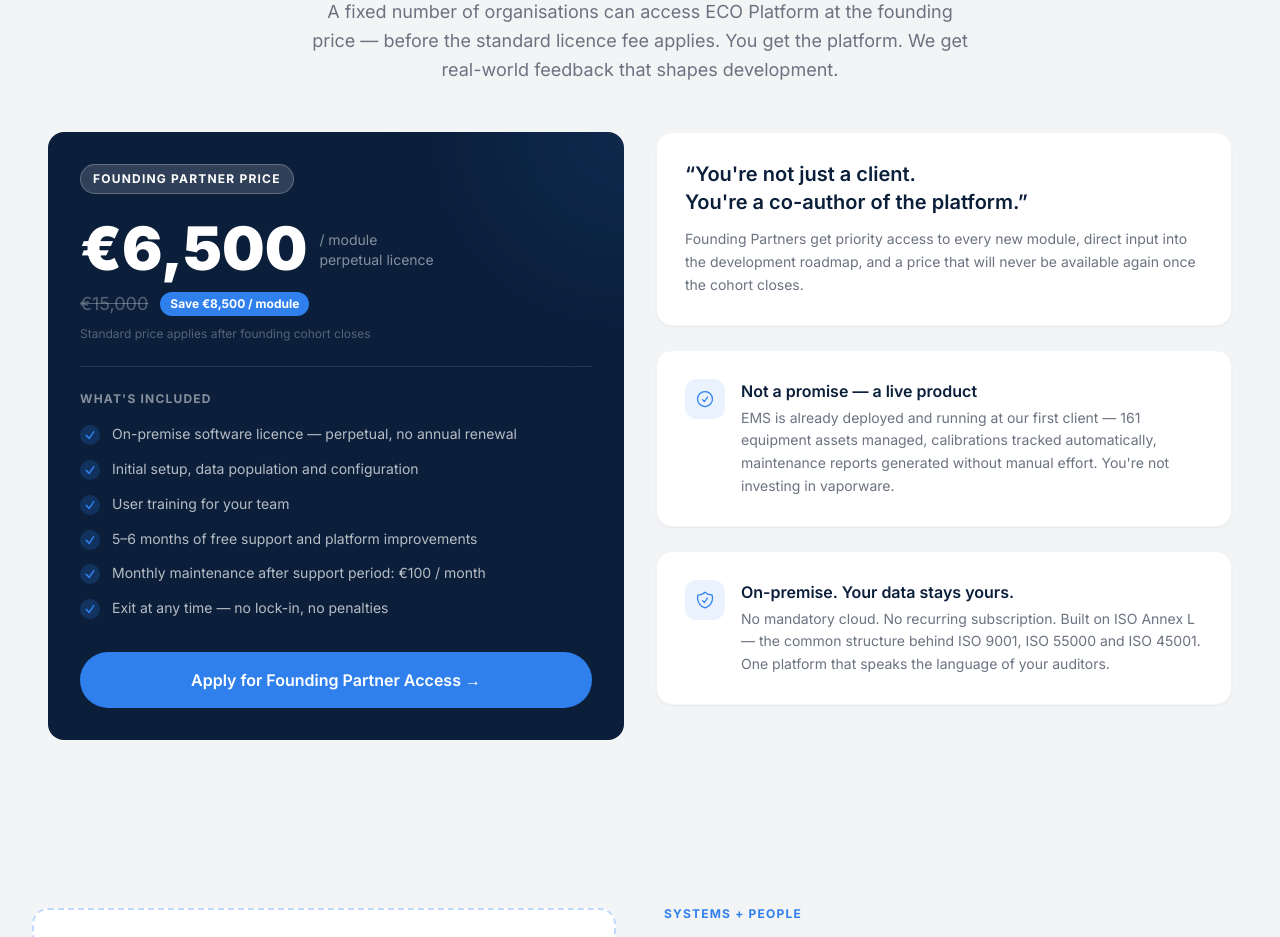
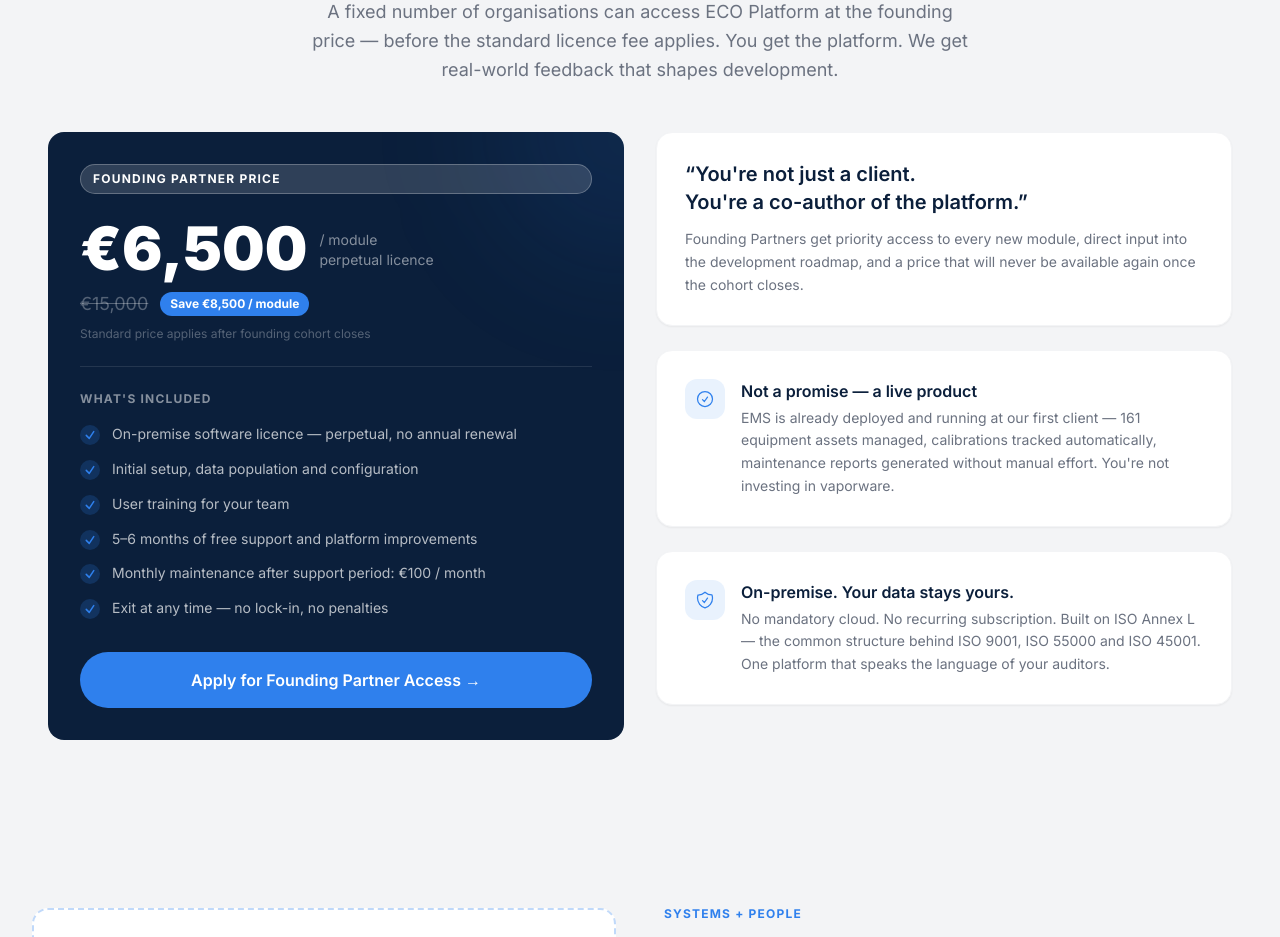
Before and after one commit to GhermanClaudiu/adaptiveops-website, a Next.js app: page /solutions in a window 1280 px wide. Shown: the part 4000-4937 px from the top of the page. Built offline with nearby package versions, Linux system fonts and the light colour scheme; no server answers.

Commit message:
Fix column height alignment on Founding Partners section

```diff
--- a/components/solutions/FoundingPartners.tsx
+++ b/components/solutions/FoundingPartners.tsx
@@ -30,14 +30,14 @@
           </div>
         </FadeUp>
 
-        <div className="grid grid-cols-1 lg:grid-cols-2 gap-8 items-start">
+        <div className="grid grid-cols-1 lg:grid-cols-2 gap-8 items-stretch">
           {/* Pricing card */}
-          <FadeUp>
-            <div className="bg-primary rounded-2xl p-8 relative overflow-hidden">
+          <FadeUp className="h-full">
+            <div className="bg-primary rounded-2xl p-8 relative overflow-hidden h-full flex flex-col">
               {/* Background glow */}
               <div className="absolute top-0 right-0 w-64 h-64 bg-accent/10 rounded-full blur-3xl -translate-y-1/2 translate-x-1/2" />
 
-              <div className="relative">
+              <div className="relative flex flex-col flex-1">
                 <span className="inline-block bg-white/15 border border-white/25 text-white text-xs font-bold tracking-widest uppercase px-3 py-1.5 rounded-full mb-6">
                   Founding Partner Price
                 </span>
@@ -66,7 +66,7 @@
                 <p className="text-white/50 text-xs font-bold uppercase tracking-widest mb-4">
                   What&apos;s included
                 </p>
-                <ul className="space-y-3 mb-8">
+                <ul className="space-y-3 mb-8 flex-1">
                   {included.map((item) => (
                     <li key={item} className="flex items-start gap-3">
                       <span className="w-5 h-5 rounded-full bg-accent/20 flex items-center justify-center flex-shrink-0 mt-0.5">
```
